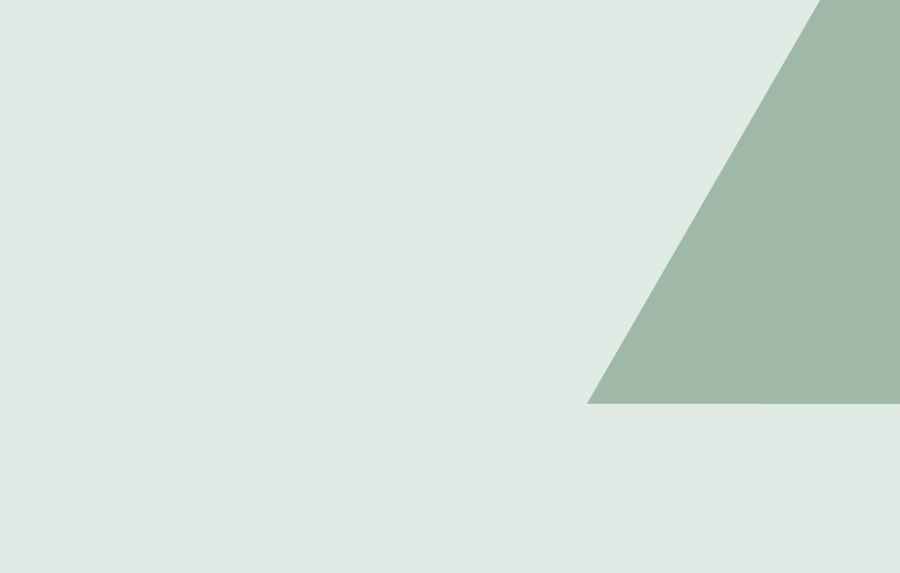
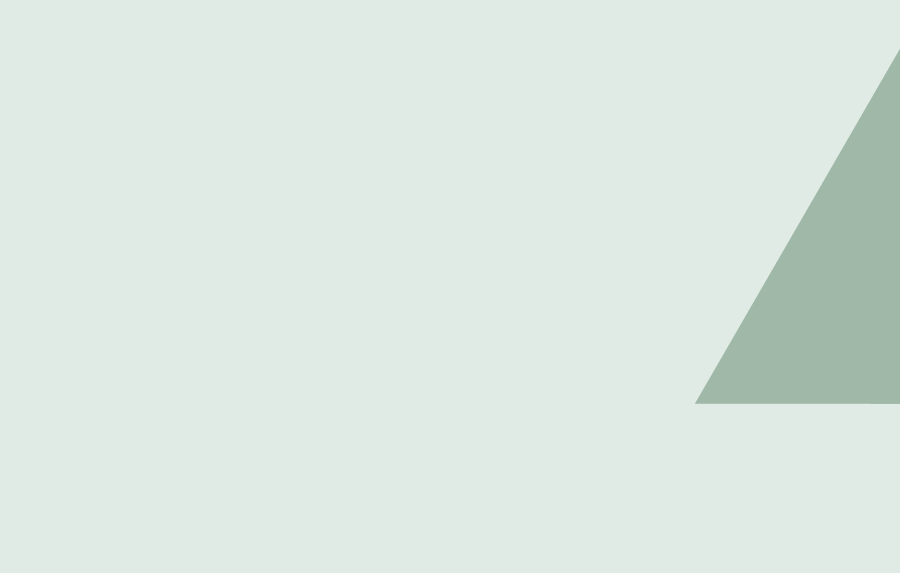
Before and after one commit to jsmith62dev/crestlandcap-site, a plain HTML site: page index.html in a window 1280 px wide. Shown: the part 327-900 px from the top of the page, without its empty margins (380-1280 px from the left). Drawn offline with Linux system fonts and the light colour scheme.

Commit message:
Update index.html

```diff
--- a/index.html
+++ b/index.html
@@ -28,7 +28,7 @@
       background-image: url('Triangles.svg');
       background-size: 250vmin auto;
       background-repeat: no-repeat;
-      background-position: 40% center;
+      background-position: 25% center;
       background-blend-mode: multiply;
     }
 
```
